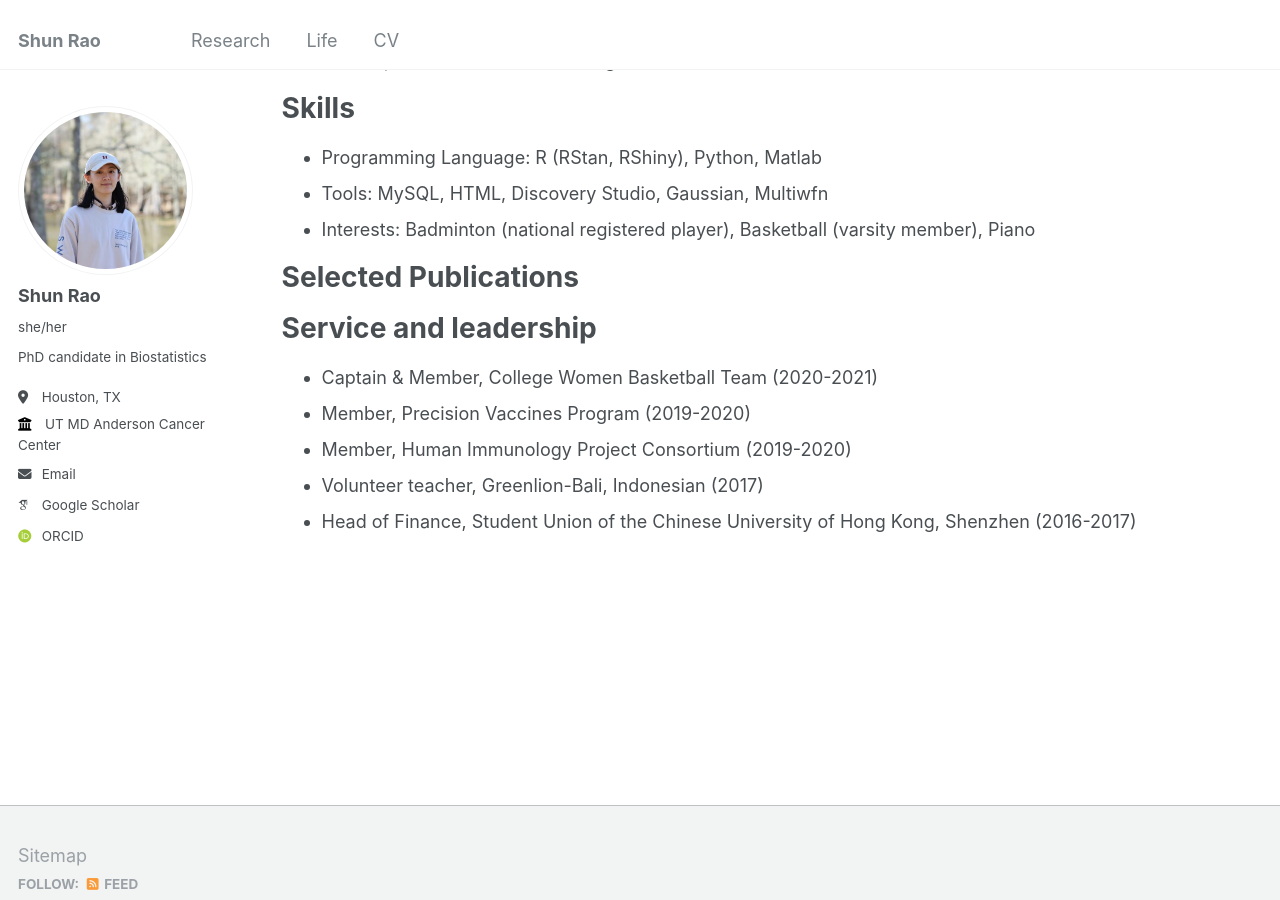
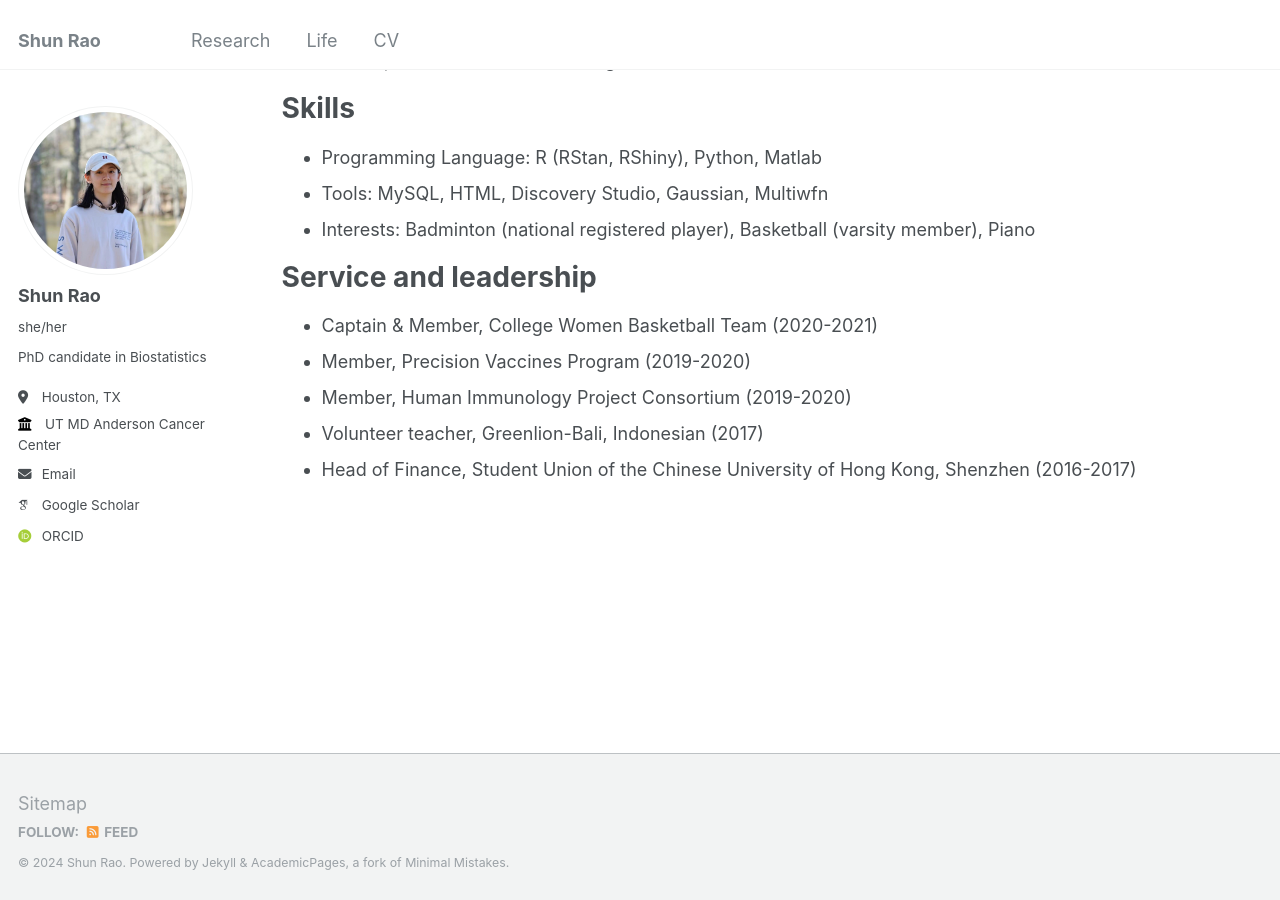
Before and after one commit to ShunRao8/shunrao8.github.io, a Jekyll site: the page built from _pages/cv.md, in a window 1280 px wide and 900 px high, scrolled down 1312 px. Built offline with Jekyll 4.4.1, drawn with Linux system fonts in a browser that asks for light colours; some web fonts are replaced.

Commit message:
Update cv.md

```diff
--- a/_pages/cv.md
+++ b/_pages/cv.md
@@ -49,11 +49,6 @@ Skills
 * Tools: MySQL, HTML, Discovery Studio, Gaussian, Multiwfn
 * Interests: Badminton (national registered player), Basketball (varsity member), Piano
 
-Selected Publications
-======
-  <ul>{% for post in site.publications reversed %}
-    {% include archive-single-cv.html %}
-  {% endfor %}</ul>
 
 Service and leadership
 ======
```
